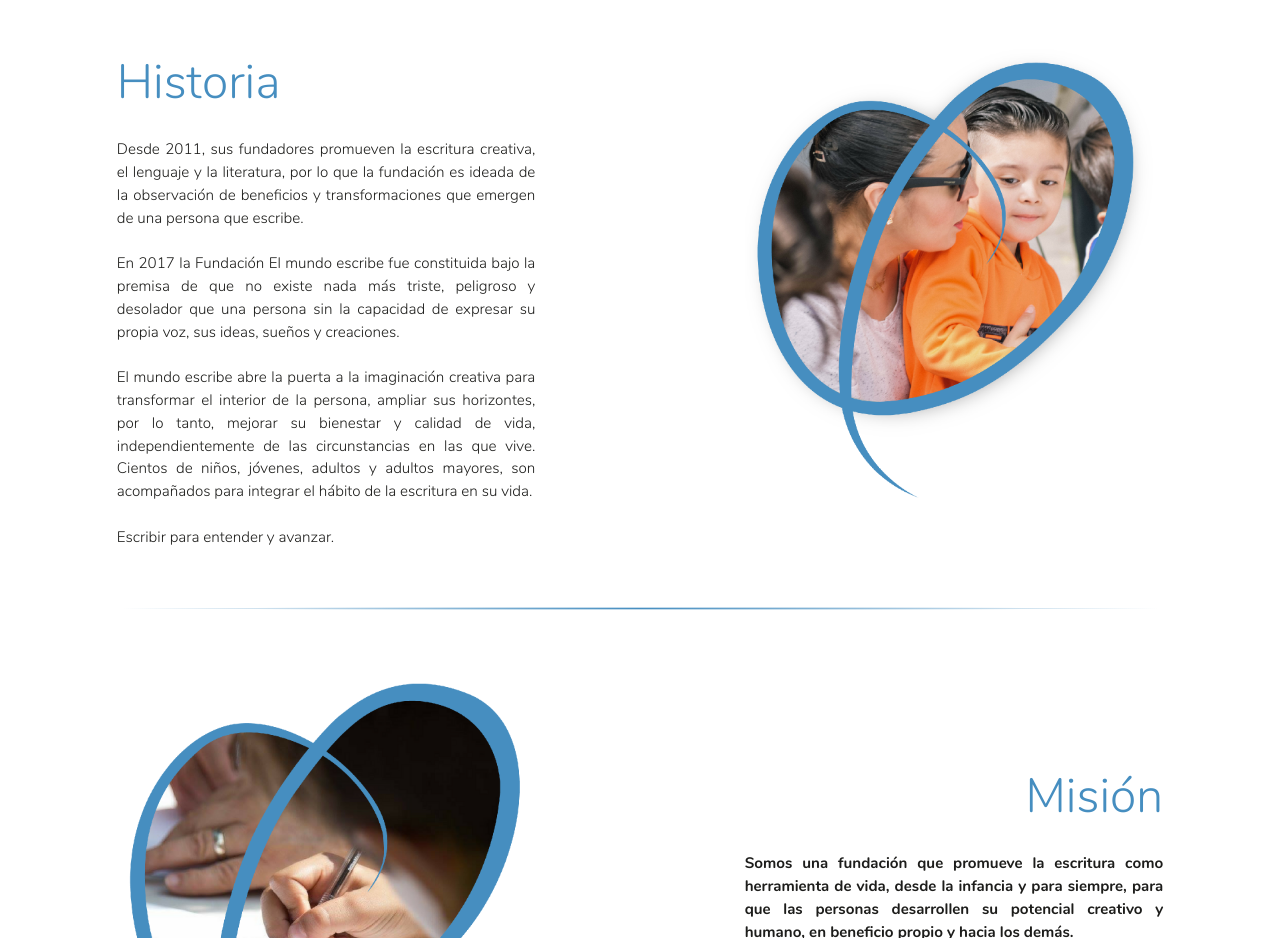
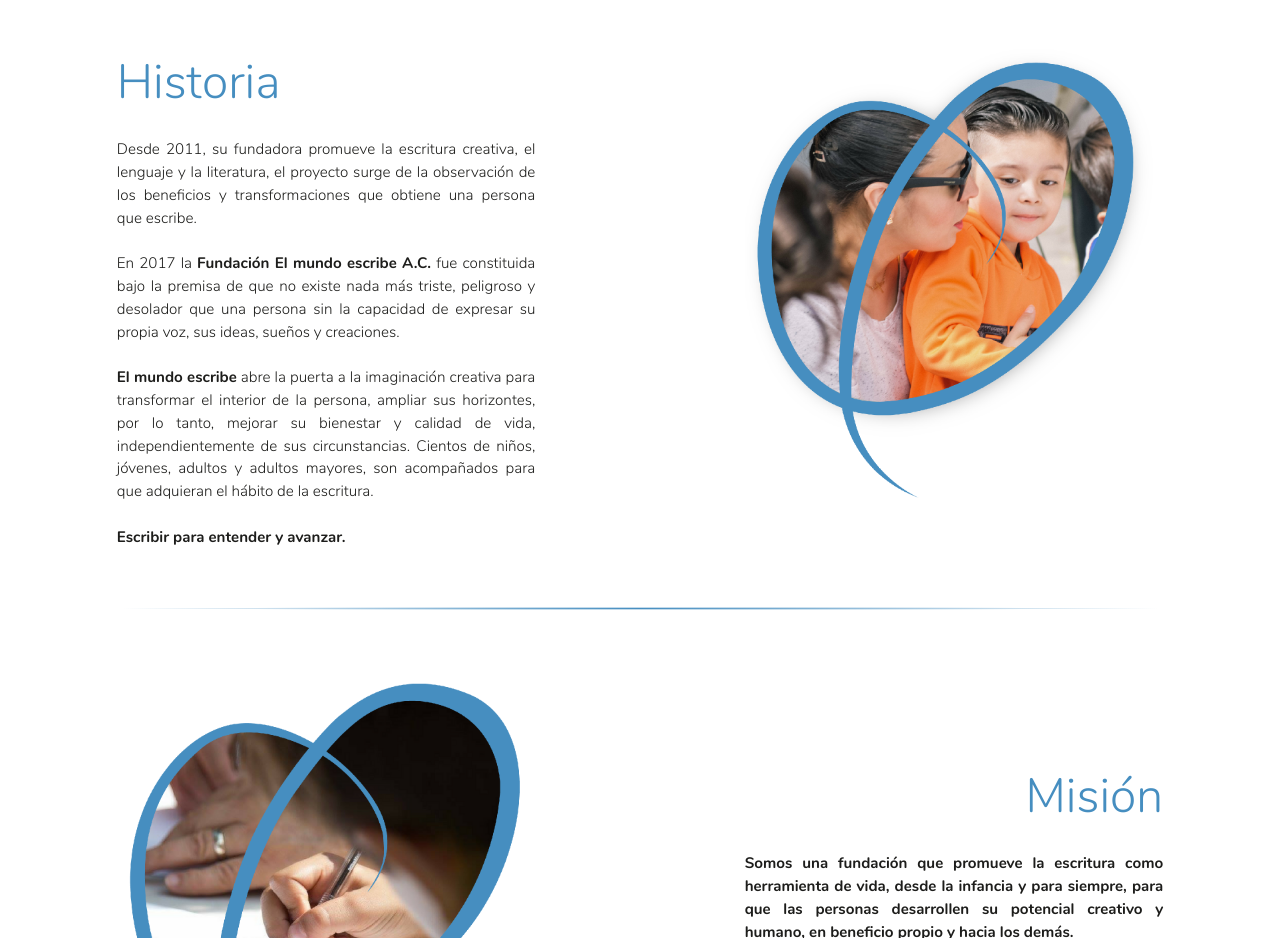
Before and after one commit to Octatum/MundoEscribe, a Gatsby site: page / in a window 1280 px wide. Shown: the part 1200-2138 px from the top of the page. Built offline with nearby package versions, Linux system fonts and the light colour scheme; Gatsby itself is replaced by a stand-in of ours.

Commit message:
Update Textos “2018-09-27-contenido_historia”

```diff
--- a/content/texts/2018-09-27-contenido_historia.md
+++ b/content/texts/2018-09-27-contenido_historia.md
@@ -2,28 +2,22 @@
 type: text
 title: contenido_historia
 content: >-
-  Desde 2011, sus fundadores promueven la escritura creativa, el lenguaje y la
-  literatura, por lo que la fundación es ideada de la observación de beneficios
-  y transformaciones que emergen de una persona que escribe.
+  Desde 2011, su fundadora promueve la escritura creativa, el lenguaje y la
+  literatura, el proyecto surge de la observación de los beneficios y
+  transformaciones que obtiene una persona que escribe.
 
 
-
-
-  En 2017 la Fundación El mundo escribe fue constituida bajo la premisa de que
-  no existe nada más triste, peligroso y desolador que una persona sin la
+  En 2017 la **Fundación El mundo escribe A.C.** fue constituida bajo la premisa
+  de que no existe nada más triste, peligroso y desolador que una persona sin la
   capacidad de expresar su propia voz, sus ideas, sueños y creaciones.
 
 
+  **El mundo escribe** abre la puerta a la imaginación creativa para transformar
+  el interior de la persona, ampliar sus horizontes, por lo tanto, mejorar su
+  bienestar y calidad de vida, independientemente de sus circunstancias. Cientos
+  de niños, jóvenes, adultos y adultos mayores, son acompañados para que
+  adquieran el hábito de la escritura.
 
 
-  El mundo escribe abre la puerta a la imaginación creativa para transformar el
-  interior de la persona, ampliar sus horizontes, por lo tanto, mejorar su
-  bienestar y calidad de vida, independientemente de las circunstancias en las
-  que vive. Cientos de niños, jóvenes, adultos y adultos mayores, son
-  acompañados para integrar el hábito de la escritura en su vida.
-
-
-
-
-  Escribir para entender y avanzar.
+  **Escribir para entender y avanzar.**
 ---
```
